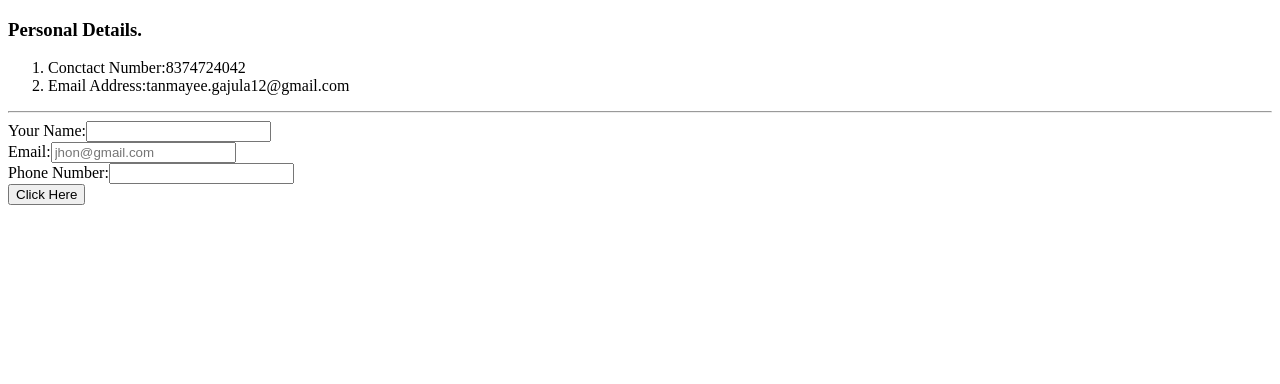
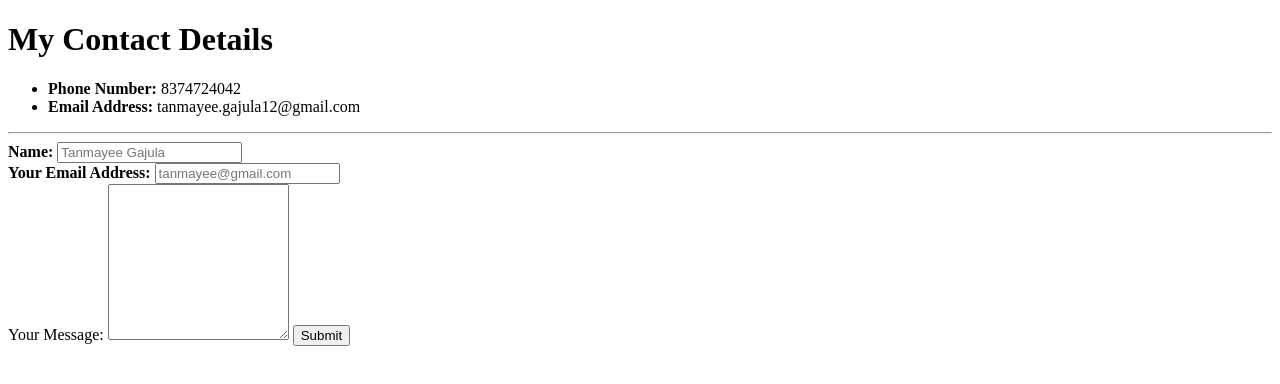
Before and after one commit to Tanu0512/CV, a plain HTML site: page contacts deets.html in a window 1280 px wide. Drawn offline with Linux system fonts and the light colour scheme.

Commit message:
Update contacts deets.html

```diff
--- a/contacts deets.html
+++ b/contacts deets.html
@@ -2,22 +2,25 @@
 <html lang="en">
 <head>
     <meta charset="UTF-8">
+    <meta http-equiv="X-UA-Compatible" content="IE=edge">
     <meta name="viewport" content="width=device-width, initial-scale=1.0">
-    <title>Contact Details.</title>
+    <title>Document</title>
 </head>
 <body>
-    <h3>Personal  Details.</h3>
-<ol>
-    <li>Conctact Number:8374724042</li>
-    <li>Email Address:tanmayee.gajula12@gmail.com</li>
-</ol>
-<hr>
-<form class="" action="gmailto:tanmayee.gajula12@gmail.com" method="post">
-    <lable>Your Name:<input type="text " name="name"></lable><br>
-    <label>Email:<input type="email" name="Email" placeholder="jhon@gmail.com"></label><br>
-    <label>Phone Number:<input type="number" minlength="0000000000" maxlength="9999999999"></label><br>
-    <input type="submit" value="Click Here">
-</form>
-
+    <h1>My Contact Details</h1>
+    <ul>
+        <li><strong>Phone Number:</strong> 8374724042</li>
+        <li><strong>Email Address:</strong> tanmayee.gajula12@gmail.com</li>
+    </ul>
+    <hr>
+    <form action="index.html" enctype="text/plain">
+        <label><strong>Name:</strong></label>
+        <input type="text" name="yourname" value="" placeholder="Tanmayee Gajula"><br>
+        <label><strong>Your Email Address:</strong></label>
+        <input type="email" name="youremail" placeholder="tanmayee@gmail.com"><br>
+        <label>Your Message:</label>
+        <textarea name="yourmessage" rows="10" cols="20"></textarea>
+        <input type="submit" name="" id="">
+    </form>
 </body>
 </html>
```
